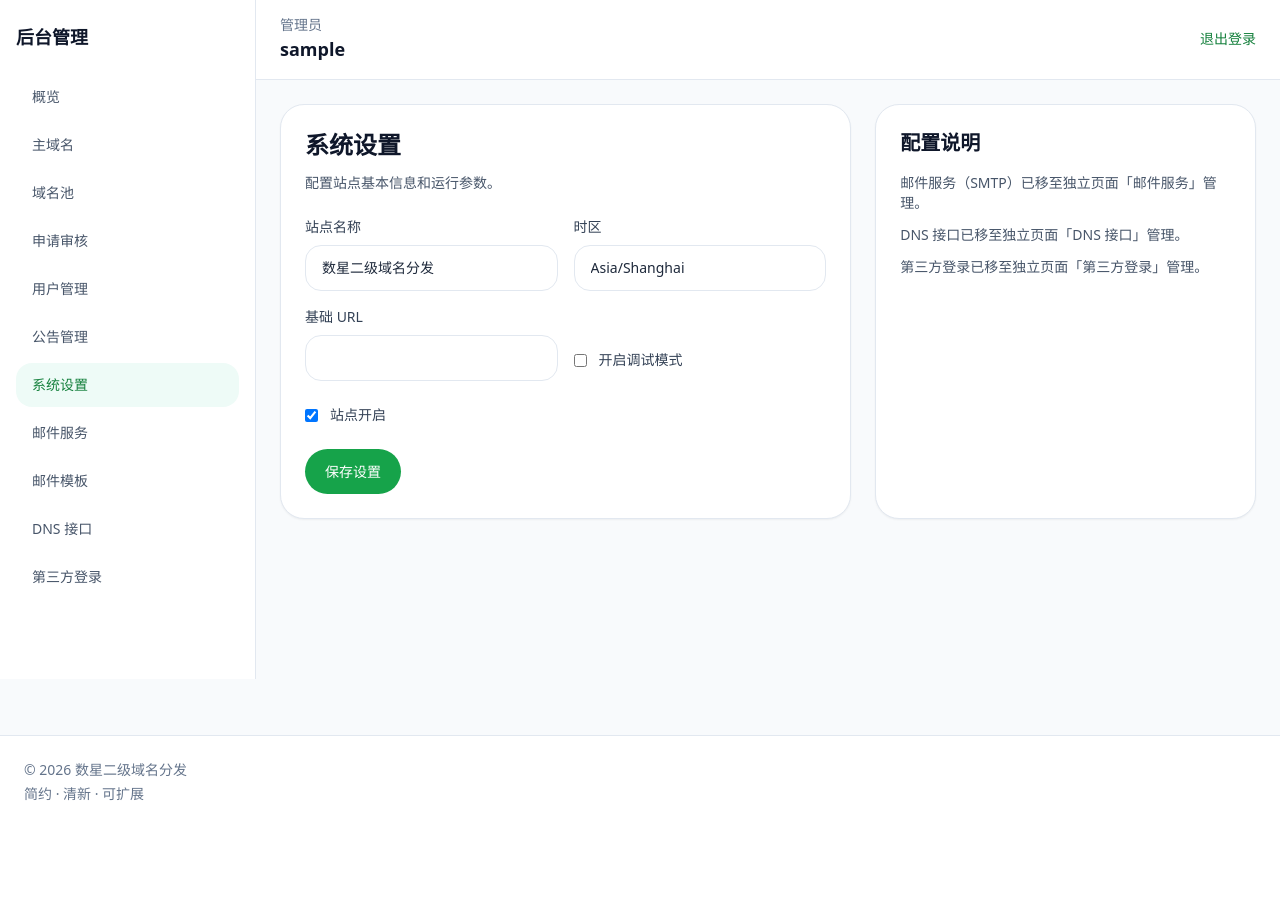
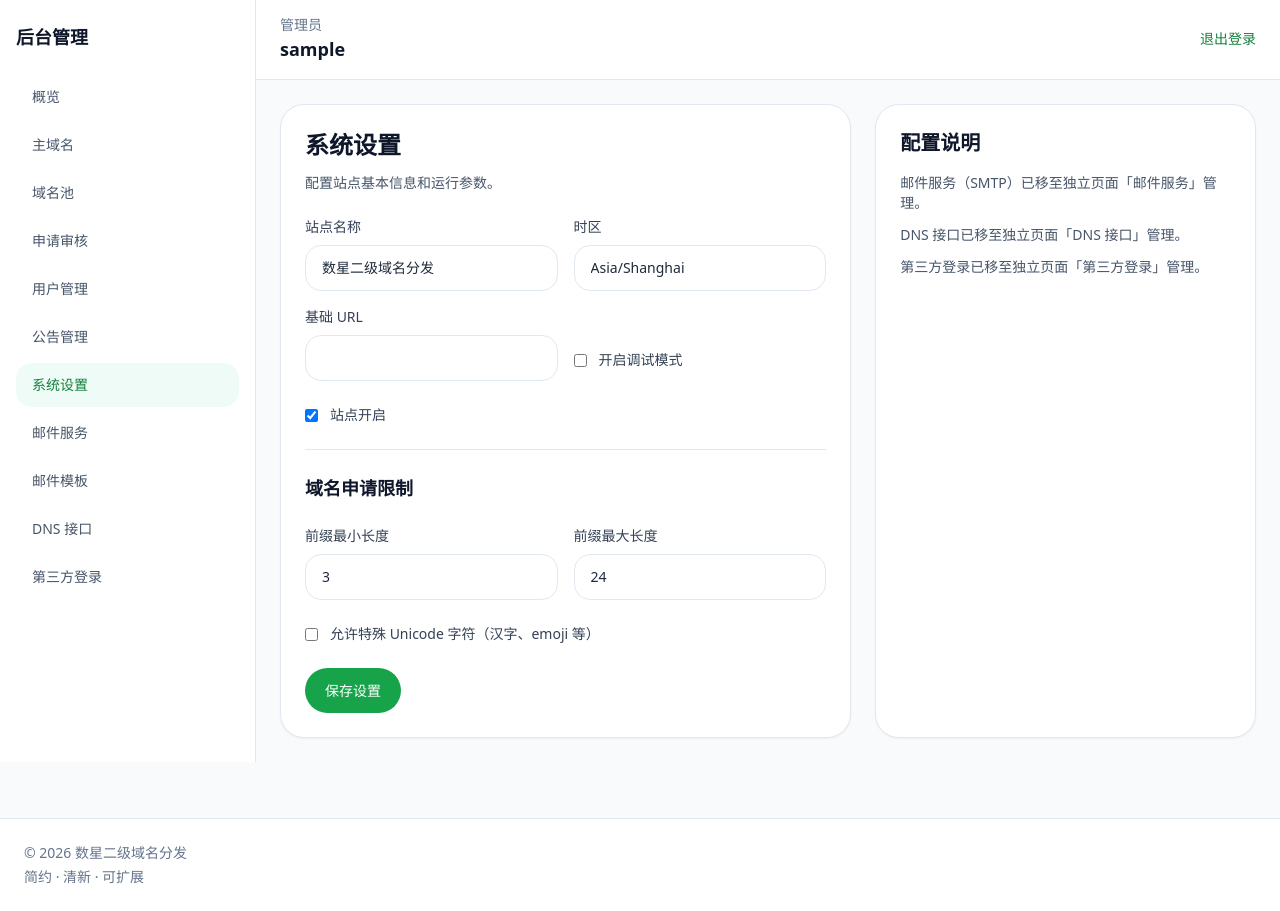
Before and after one commit to BKGEEK/DigitalGleam-Domain-NIC, a PHP site: page /zones/admin/dashboard/settings/ in a window 1280 px wide. Shown: the part 86-997 px from the top of the page. Before the commit the page ends 887 px from the top, so only its background shows below. Run offline with PHP 8.4, Linux system fonts and the light colour scheme; the visitor is signed in with stand-in values (Sample User, id 1); some libraries are stand-ins or nearby versions.

Commit message:
7月14日单日更新，详情见Updates.md

```diff
--- a/admin/dashboard/settings/index.php
+++ b/admin/dashboard/settings/index.php
@@ -10,6 +10,7 @@ $message = '';
 if ($_SERVER['REQUEST_METHOD'] === 'POST') {
     $app = $_POST['app'] ?? [];
     $site = $_POST['site'] ?? [];
+    $domain = $_POST['domain'] ?? [];
 
     $newConfig = [
         'app' => [
@@ -22,6 +23,11 @@ if ($_SERVER['REQUEST_METHOD'] === 'POST') {
         'site' => [
             'status' => !empty($site['status']) ? 1 : 0,
             'notice' => trim($site['notice'] ?? ''),
+        ],
+        'domain' => [
+            'min_length' => max(1, (int) ($domain['min_length'] ?? 3)),
+            'max_length' => max(1, (int) ($domain['max_length'] ?? 24)),
+            'allow_unicode' => !empty($domain['allow_unicode']),
         ],
         'smtp' => $config['smtp'],
         'dns' => $config['dns'],
@@ -80,6 +86,26 @@ admin_dashboard_render('系统设置', 'settings', function () use ($config, $er
                     <span class="text-sm text-slate-700">站点开启</span>
                 </div>
 
+                <hr class="border-slate-200">
+
+                <h3 class="text-lg font-semibold text-slate-900">域名申请限制</h3>
+
+                <div class="grid gap-4 md:grid-cols-2">
+                    <div>
+                        <label class="mb-2 block text-sm font-medium text-slate-700">前缀最小长度</label>
+                        <input name="domain[min_length]" type="number" min="1" value="<?= (int) ($config['domain']['min_length'] ?? 3) ?>" class="w-full rounded-2xl border border-slate-200 px-4 py-3 text-sm outline-none focus:border-brand-500 focus:ring-2 focus:ring-brand-100">
+                    </div>
+                    <div>
+                        <label class="mb-2 block text-sm font-medium text-slate-700">前缀最大长度</label>
+                        <input name="domain[max_length]" type="number" min="1" value="<?= (int) ($config['domain']['max_length'] ?? 24) ?>" class="w-full rounded-2xl border border-slate-200 px-4 py-3 text-sm outline-none focus:border-brand-500 focus:ring-2 focus:ring-brand-100">
+                    </div>
+                </div>
+
+                <div class="flex items-center gap-3">
+                    <input type="checkbox" name="domain[allow_unicode]" value="1" <?= !empty($config['domain']['allow_unicode']) ? 'checked' : '' ?> class="rounded border-slate-300 text-brand-600 focus:ring-brand-100">
+                    <span class="text-sm text-slate-700">允许特殊 Unicode 字符（汉字、emoji 等）</span>
+                </div>
+
                 <button type="submit" class="btn-primary">保存设置</button>
             </form>
         </section>
--- a/config/config.php
+++ b/config/config.php
@@ -23,6 +23,12 @@ return array (
     'status' => 1,
     'notice' => '欢迎使用数星二级域名分发系统。',
     'email_verify' => false,
+  ),
+  'domain' =>
+  array (
+    'min_length' => 3,
+    'max_length' => 24,
+    'allow_unicode' => false,
   ),
   'email_templates' =>
   array (
```
Also changed, not shown: index.php (+34 -9 lines), user/requests/index.php (+17 -0 lines), Updates.md (line endings or trailing spaces).
